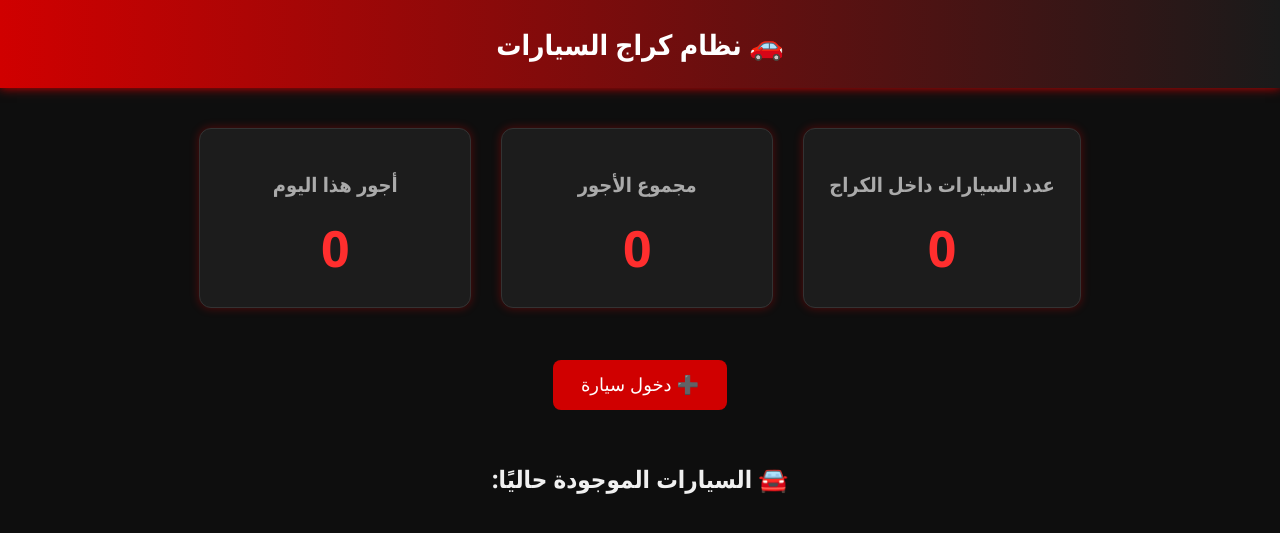
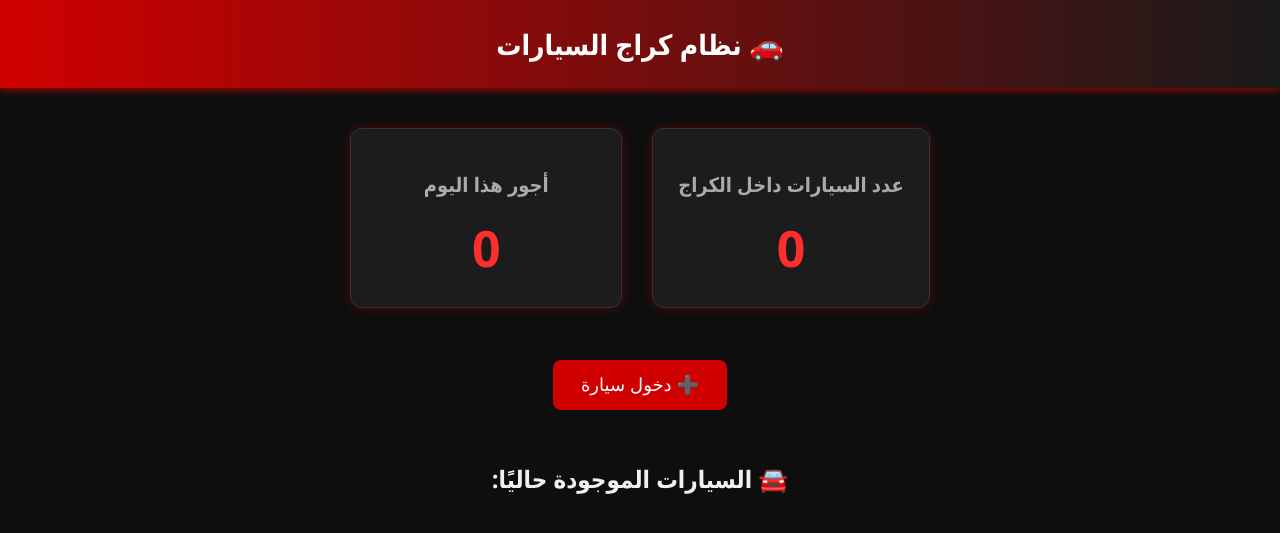
Before and after one commit to raadalaswed/garage, a plain HTML site: page index.html in a window 1280 px wide. Shown: the top 533 px of the page. Drawn offline with Linux system fonts and the light colour scheme; no server answers.

Commit message:
Update index.html
تعديل الواجعة الرئيسية فقط

```diff
--- a/index.html
+++ b/index.html
@@ -145,10 +145,6 @@
       <h1 id="count">0</h1>
     </div>
     <div class="card">
-      <h2>مجموع الأجور</h2>
-      <h1 id="totalFee">0</h1>
-    </div>
-    <div class="card">
       <h2>أجور هذا اليوم</h2>
       <h1 id="dailyFee">0</h1>
     </div>
@@ -200,10 +196,6 @@
 
     countRef.on("value", snapshot => {
       document.getElementById("count").textContent = snapshot.val() ?? 0;
-    });
-
-    totalFeeRef.on("value", snapshot => {
-      document.getElementById("totalFee").textContent = snapshot.val() ?? 0;
     });
 
     function updateDailyFeeDisplay() {
```
